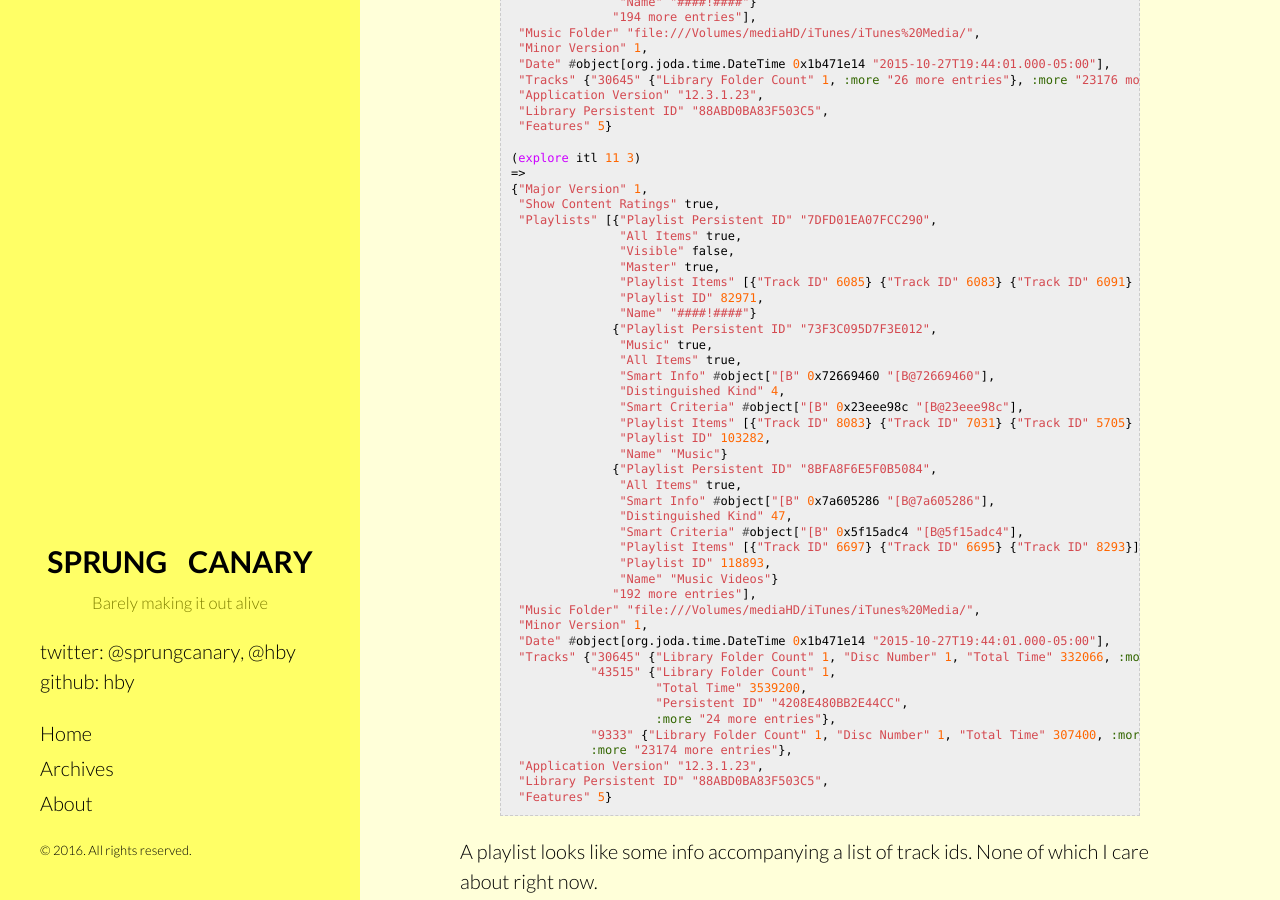
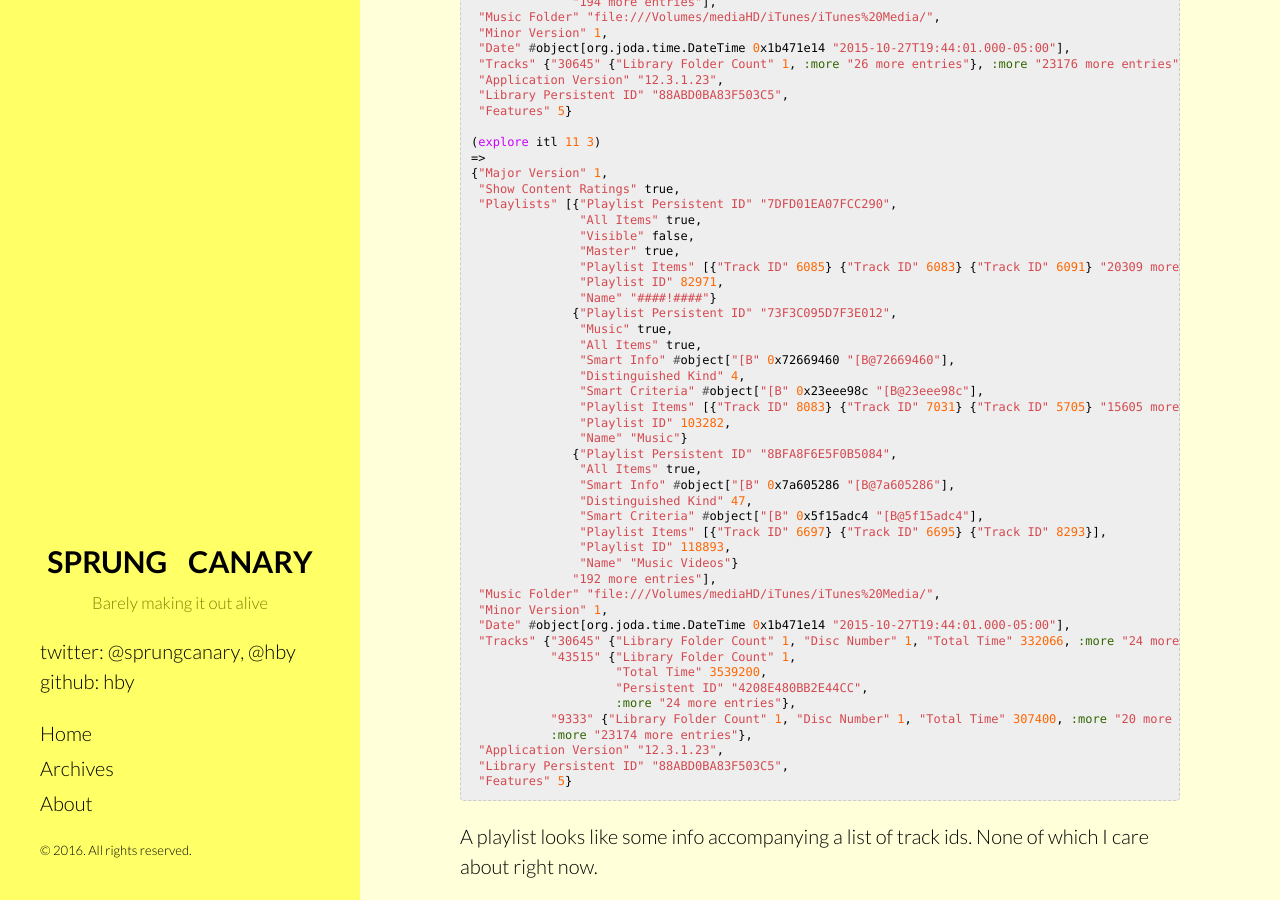
Before and after one commit to hby/hby.github.io, a Jekyll site: the page built from _posts/2015-11-29-a-repl-story.md, in a window 1280 px wide and 900 px high, scrolled down 12103 px. Built offline with Jekyll 4.4.1, drawn with Linux system fonts in a browser that asks for light colours; Markdown is read by kramdown in place of the engine named in the settings.

Commit message:
Changes for Jekyll 3.0

````diff
--- a/_config.yml
+++ b/_config.yml
@@ -1,6 +1,11 @@
 # Dependencies
-markdown:         redcarpet
-highlighter:      pygments
+gems: [jekyll-paginate]
+
+markdown:         kramdown
+
+kramdown:
+  input: GFM
+  syntax_highlighter: rouge
 
 # Permalinks
 permalink:        pretty
--- a/_posts/2015-11-29-a-repl-story.md
+++ b/_posts/2015-11-29-a-repl-story.md
@@ -102,11 +102,11 @@
 After a quick search I found the [clj-plist](https://github.com/bdesham/clj-plist) library.
 That was helpful. No need to write a plist parser. Just add the dependency to my `project.clj` file and I'm good to go.
 
-{% highlight clojure %}
+```clojure
 (defproject itq "0.1.0-SNAPSHOT"
 
   :dependencies [[com.github.bdesham/clj-plist "0.9.1"]])
-{% endhighlight %}
+```
 
 In this case I know I'm going to want to save some of what I do in the REPL.
 So, I start by creating a file to hold a namespace of things that I'll create while exploring the iTunes data.
@@ -115,7 +115,7 @@
 So, after copying the iTunes library I want to use into the project,
 I start with these forms in a file that I evaluate in the REPL.
 
-{% highlight clojure %}
+```clojure
 (ns itq.parse
   (:require [com.github.bdesham.clj-plist :as pl])
   (:import [java.io File]))
@@ -123,35 +123,35 @@
 (def itl
   (pl/parse-plist
     (File. "<path-to-project>/itq/iTunes Music Library.xml")))
-{% endhighlight %}
+```
 
 Then, place the REPL in the `itq.parse` namespace.
 
-{% highlight clojure %}
+```clojure
 (in-ns 'itq.parse)
-{% endhighlight %}
+```
 
 In theory, `itl` has my iTunes library as a Clojure data structure.
 Finally (well, it really hasn't been that long), I can look at it. So, I type in the REPL
 
-{% highlight clojure %}
+```clojure
 itl
-{% endhighlight %}
+```
 
 But before hitting return I start _thinking ... I have a pretty big iTunes library ...
 I've been here before ... the REPL is going to take a while as it prints out my library data ...
 and I'm not really going to learn much of anything ... I better check what it is and how big it is ..._
 
-{% highlight clojure %}
+```clojure
 (class itl)
 => clojure.lang.PersistentHashMap
 (count itl)
 => 10
-{% endhighlight %}
+```
 
 _Hmmm, only 10 keys, what are they?_
 
-{% highlight clojure %}
+```clojure
 (keys itl)
 =>
 ("Major Version"
@@ -164,12 +164,12 @@
  "Application Version"
  "Library Persistent ID"
  "Features")
-{% endhighlight %}
+```
 
 `"Tracks"` sounds promising but there's some large collections in there somewhere.
 Easy enough to see what I'm dealing with ...
 
-{% highlight clojure %}
+```clojure
 (into {}
       (map
         (fn [[k v]] [k [(class v) (if (coll? v) (str (count v) " items") v)]])
@@ -185,7 +185,7 @@
  "Application Version" [java.lang.String "12.3.1.23"],
  "Library Persistent ID" [java.lang.String "88ABD0BA83F503C5"],
  "Features" [java.lang.Long 5]}
- {% endhighlight %}
+```
 
 Yep, a lot of tracks. I should say that what I'm eventually going to want to do is read in my artist,
 album, and track information into a [Datomic](http://www.datomic.com) database so I can play with the data even more.
@@ -194,7 +194,7 @@
 I could continue this process of cautiously peeking into the structures to get an idea of their size before fully looking
 at or a part of it.
 
-{% highlight clojure %}
+```clojure
 (def tracks (itl "Tracks"))
 => #'itq.parse/tracks
 
@@ -205,12 +205,12 @@
 (let [[[tk tv]] (take 1 tracks)]
   [(class tk) (count tv)])
 => [java.lang.String 27]
-{% endhighlight %}
+```
 
 Ok, 27 keys is not too bad but I don't know what the values are and this is getting a little tedious. I should be able
 to write some functions to help speed this up. After a little playing (right in the REPL) I come up with this.
 
-{% highlight clojure %}
+```clojure
 (declare explore-map)
 (declare explore-vector)
 (defn explore
@@ -255,19 +255,19 @@
         more (str (count rest) " more entries")]
     (conj (mapv (fn [e] (explore e t p)) peeked)
           more)))
-{% endhighlight %}
+```
 
 I'll let the appropriate function look inside of the structure and if the size is under a threshold I'll show it all,
 otherwise I'll only show a part of it.
 
-{% highlight clojure %}
+```clojure
 (explore tracks 10 1)
 => {"30645" {"Library Folder Count" 1, :more "26 more entries"}, :more "23176 more entries"}
-{% endhighlight %}
+```
 
 Oh yeah, I already know there are 27 keys in that map.
 
-{% highlight clojure %}
+```clojure
 (explore tracks 28 1)
 =>
 {"30645" {"Library Folder Count" 1,
@@ -379,7 +379,7 @@
           "File Folder Count" 5,
           "Kind" "AAC audio file"},
   :more "23174 more entries"}
-{% endhighlight %}
+```
 
 It's track info keyed on the `"Track ID"`. I'll probably just want the tracks in a flat collection.
 Also, It looks like there's some variation between track map keys. This kind of thing makes me curious (well, more curious).
@@ -387,7 +387,7 @@
 Also, what is the full set of keys ever used? Should just be a function away. Actually, let's make it a few functions and
 flatten down the track info while we're at it.
 
-{% highlight clojure %}
+```clojure
 (def tracks (into [] (vals (itl "Tracks"))))
 => #'itq.parse/tracks
 
@@ -471,12 +471,12 @@
  ["Volume Adjustment" 5]
  ["Year" 18734]
  ["iTunesU" 2535])
-{% endhighlight %}
+```
 
 That's the full set of keys and how many times each is used. I would like to know the type of values behind each key,
 and make sure we're done with colletions.
 
-{% highlight clojure %}
+```clojure
 (defn track-keys-class
   [tracks]
   (reduce (fn [ks m]
@@ -635,12 +635,12 @@
  ["Volume Adjustment" [java.lang.Long 5]]
  ["Year" [java.lang.Long 18734]]
  ["iTunesU" [java.lang.Boolean 2535]])
-{% endhighlight %}
+```
 
 Well, I'm happy with this for now. I have a good understanding of the data. I remember something about a `"Playlists"`
 key so I better make sure that's nothing I care about. I'll just `explore` from the top.
 
-{% highlight clojure %}
+```clojure
 (explore itl 11 1)
 =>
 {"Major Version" 1,
@@ -703,7 +703,7 @@
  "Application Version" "12.3.1.23",
  "Library Persistent ID" "88ABD0BA83F503C5",
  "Features" 5}
-{% endhighlight %}
+```
 
 A playlist looks like some info accompanying a list of track ids. None of which I care about right now.
 
@@ -729,9 +729,9 @@
 `clojure.core` defines the vars `*print-length*` and `*print-level*` that a REPL can use to limit its output.
 You can set a var in the REPL by
 
-{% highlight clojure %}
+```clojure
 (set! *print-length* 25)
-{% endhighlight %}
+```
 
 I have found that not all REPL environments honor this. Could be something I've done wrong, though.
 
````
